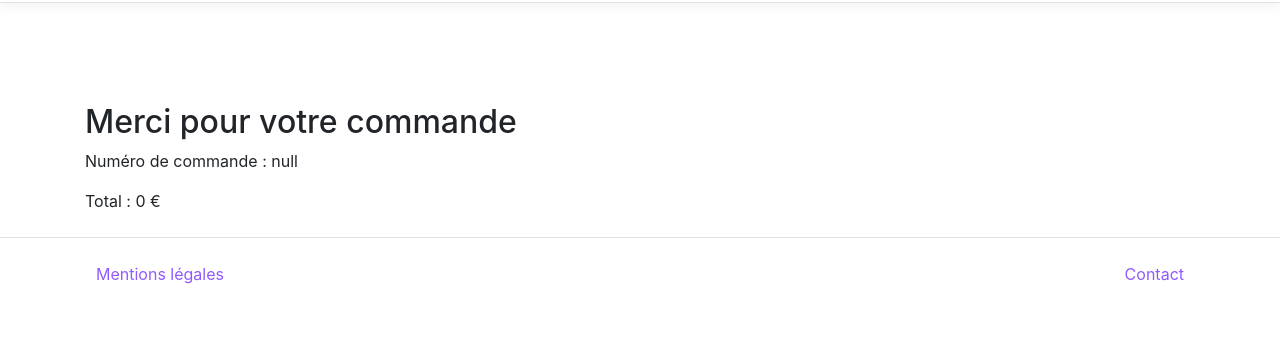
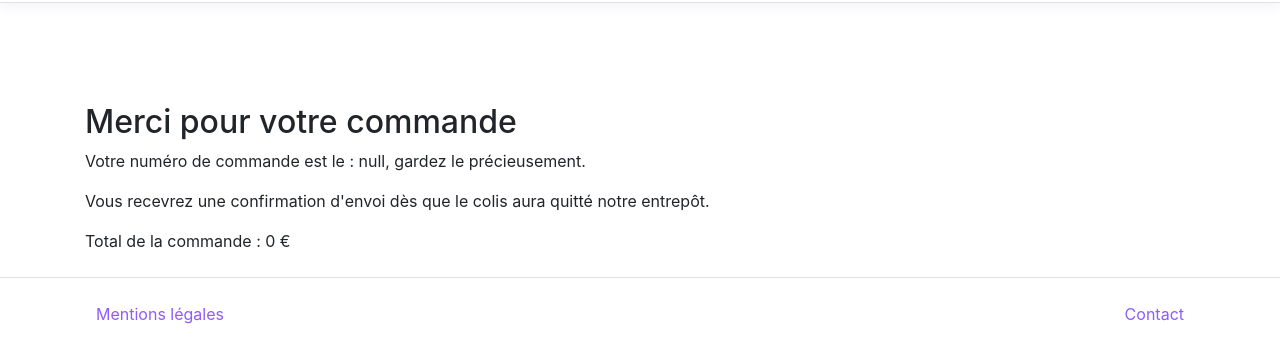
Before and after one commit to Flora-Pvt/p5-orinoco, a website: page pages/order.html in a window 1280 px wide. Shown: the part 113-476 px from the top of the page. Drawn offline with Linux system fonts and the light colour scheme.

Commit message:
on order.html refresh go to index

```diff
--- a/pages/order.html
+++ b/pages/order.html
@@ -47,8 +47,9 @@
     <main class="container">
         <section>
             <h2>Merci pour votre commande</h2>
-            <p id="orderId" >Numéro de commande : </p>
-            <p >Total : <span id="total"></span> €</p>
+            <p>Votre numéro de commande est le : <span id="orderId"></span>, gardez le précieusement.</p>
+            <p>Vous recevrez une confirmation d'envoi dès que le colis aura quitté notre entrepôt.</p>
+            <p >Total de la commande : <span id="total"></span> €</p>
         </section>
     </main>
 
--- a/src/js/order.js
+++ b/src/js/order.js
@@ -4,4 +4,8 @@ let orderId = localStorage.getItem('orderId');
 document.getElementById('total').innerHTML += total / 100;
 document.getElementById('orderId').innerHTML += orderId;
 
-//localStorage.clear();
+localStorage.clear();
+
+if (performance.navigation.type == performance.navigation.TYPE_RELOAD) {
+  window.location.href = "../index.html";
+}
```
